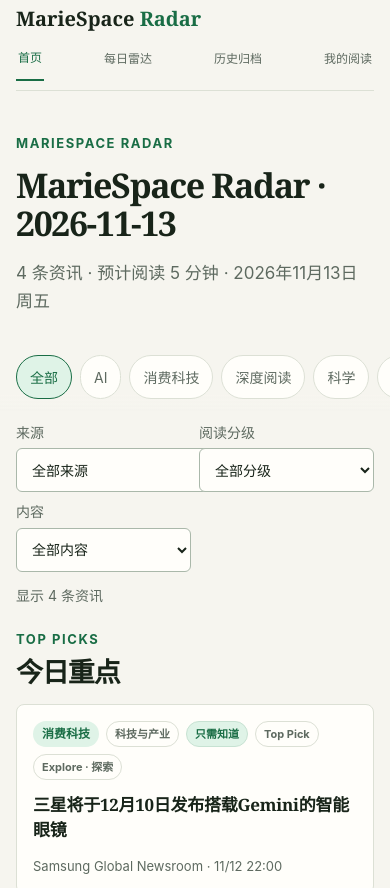
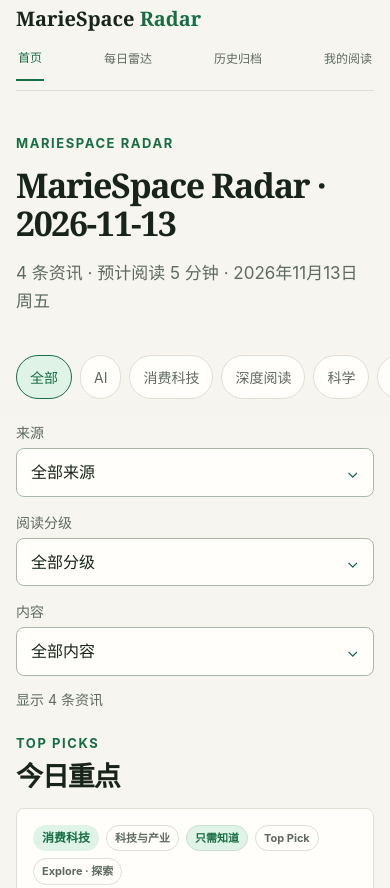
Before and after one commit to Marie-bro/ai-daily-public-site, a website: page index.html in a window 390 px wide. Shown: the top 888 px of the page. Drawn offline with Linux system fonts and the light colour scheme.

Commit message:
Make mobile filters expand in place

```diff
--- a/ai/index.html
+++ b/ai/index.html
@@ -1,5 +1,5 @@
 <!doctype html>
-<html lang="zh-CN" data-root="../" data-page="channel"><head><meta charset="utf-8"><meta name="viewport" content="width=device-width, initial-scale=1"><meta name="description" content="MarieSpace 每日雷达。"><title>每日雷达 · MarieSpace Radar</title><link rel="stylesheet" href="../assets/styles.css?v=radar-mobile1"></head>
+<html lang="zh-CN" data-root="../" data-page="channel"><head><meta charset="utf-8"><meta name="viewport" content="width=device-width, initial-scale=1"><meta name="description" content="MarieSpace 每日雷达。"><title>每日雷达 · MarieSpace Radar</title><link rel="stylesheet" href="../assets/styles.css?v=radar-inline1"></head>
 <body><header class="site-header"><a class="brand" href="../">MarieSpace <span>Radar</span></a><nav aria-label="主导航"><a href="../">首页</a><a class="is-current" href="./">每日雷达</a><a href="../archive/">历史归档</a><a href="../favorites/">我的阅读</a></nav></header>
 <main class="channel-page"><p class="eyebrow">每日高价值信息雷达</p><h1>MarieSpace Radar</h1><p class="lede">覆盖科技与产业、政策与经济、社会趋势、未来机会和深度阅读。</p><p><a class="source-link" href="../archive/?view=research">浏览研究更新 →</a></p><section id="channel-reports" class="report-list" aria-live="polite"><p class="notice">正在读取每日雷达。</p></section><section class="source-note"><h2>来源原则</h2><p>优先采用官方一手来源和权威媒体；发现源只能提供线索，必须追溯到官方或权威事实来源。</p></section></main>
-<footer>MarieSpace Radar · 飞书资讯中心</footer><script src="../assets/site.js?v=radar-mobile1"></script></body></html>
+<footer>MarieSpace Radar · 飞书资讯中心</footer><script src="../assets/site.js?v=radar-inline1"></script></body></html>
--- a/assets/site.js
+++ b/assets/site.js
@@ -308,6 +308,38 @@
     select.append(...choices.map(([value, title]) => optionOf(value, title)));
     return { field, select };
   };
+  const inlinePicker = (control) => {
+    const label = control.field.querySelector("span").textContent;
+    const wrapper = element("div", undefined, "dashboard-picker");
+    const picker = element("details", undefined, "inline-picker");
+    const summary = element("summary");
+    const options = element("div", undefined, "inline-picker-options");
+    const buttons = [...control.select.options].map((option) => {
+      const button = element("button", option.textContent, "inline-picker-option");
+      button.type = "button";
+      button.addEventListener("click", () => {
+        control.select.value = option.value;
+        control.select.dispatchEvent(new Event("change", { bubbles: true }));
+        picker.open = false;
+      });
+      options.append(button);
+      return { button, option };
+    });
+    const sync = () => {
+      const selected = control.select.selectedOptions[0];
+      summary.textContent = selected?.textContent || "请选择";
+      summary.setAttribute("aria-label", `${label}：${summary.textContent}`);
+      buttons.forEach(({ button, option }) => button.setAttribute("aria-pressed", String(option.value === control.select.value)));
+    };
+    control.select.addEventListener("change", sync);
+    picker.addEventListener("toggle", () => {
+      if (picker.open) document.querySelectorAll(".inline-picker[open]").forEach((other) => { if (other !== picker) other.open = false; });
+    });
+    picker.append(summary, options);
+    wrapper.append(control.field, picker);
+    sync();
+    return wrapper;
+  };
   const byLabel = (left, right) => left[1].localeCompare(right[1], "zh-CN");
   const sourceOptions = (entries) => [...new Set(entries.map(({ item }) => item.source).filter(Boolean))].map((source) => [source, source]).sort(byLabel);
   const levelOptions = [["", "全部分级"], ["deep", "建议精读"], ["brief", "只需知道"]];
@@ -349,8 +381,8 @@
     const source = selectField("来源", [["", "全部来源"], ...sourceOptions(entries)]);
     const level = selectField("阅读分级", levelOptions);
     const kind = selectField("内容", [["", "全部内容"], ["research", "研究更新"]]);
-    const fields = element("div", undefined, "reading-toolbar");
-    fields.append(source.field, level.field, kind.field);
+    const fields = element("div", undefined, "reading-toolbar dashboard-toolbar");
+    fields.append(inlinePicker(source), inlinePicker(level), inlinePicker(kind));
     const count = element("p", "", "reading-count");
     count.setAttribute("role", "status");
     target.replaceChildren(filters, fields, count, topSection, ...sections);
--- a/assets/styles.css
+++ b/assets/styles.css
@@ -123,3 +123,37 @@ nav { display:flex; gap:22px; font-size:14px; } nav a { color:var(--muted); text
 @media (max-width:360px) {
   .archive-toolbar { grid-template-columns:1fr; }
 }
+
+:root { --motion-ease:cubic-bezier(.2,0,.2,1); }
+.dashboard-toolbar { grid-template-columns:repeat(3,minmax(0,1fr)); }
+.dashboard-picker { min-width:0; }
+.inline-picker { display:none; }
+.filter-button,.source-link,.favorite-button,.inline-picker-option { transition:background-color .22s var(--motion-ease),border-color .22s var(--motion-ease),color .22s var(--motion-ease),transform .22s var(--motion-ease); }
+.filter-button:active,.favorite-button:active,.inline-picker-option:active { transform:scale(.98); }
+.story-card { transition:border-color .24s var(--motion-ease),transform .24s var(--motion-ease),box-shadow .24s var(--motion-ease); }
+.story-card:hover,.story-card:focus-visible { box-shadow:0 8px 24px rgb(31 55 37 / 8%); }
+@keyframes surface-enter { from { opacity:.65; transform:translateY(8px); } to { opacity:1; transform:translateY(0); } }
+@keyframes option-enter { from { opacity:0; transform:translateY(-7px) scale(.985); } to { opacity:1; transform:translateY(0) scale(1); } }
+.dashboard-hero,.dashboard-section:not([hidden]) .story-card:not([hidden]) { animation:surface-enter .3s var(--motion-ease) both; }
+
+@media (max-width:640px) {
+  .dashboard-toolbar { grid-template-columns:1fr; gap:14px; }
+  .dashboard-picker > .reading-field select { display:none; }
+  .inline-picker { display:block; margin-top:4px; min-width:0; }
+  .inline-picker > summary { display:flex; align-items:center; justify-content:space-between; min-height:48px; padding:10px 14px; border:1px solid #aab8aa; border-radius:8px; background:var(--card); color:var(--ink); cursor:pointer; list-style:none; transition:border-color .22s var(--motion-ease),background-color .22s var(--motion-ease); }
+  .inline-picker > summary::-webkit-details-marker { display:none; }
+  .inline-picker > summary::after { content:"⌄"; margin-left:12px; color:var(--accent); transition:transform .24s var(--motion-ease); }
+  .inline-picker[open] > summary { border-color:var(--accent); border-radius:8px 8px 0 0; }
+  .inline-picker[open] > summary::after { transform:rotate(180deg); }
+  .inline-picker > summary:focus-visible,.inline-picker-option:focus-visible { outline:3px solid var(--accent); outline-offset:2px; }
+  .inline-picker-options { display:grid; max-height:min(48vh,320px); overflow-y:auto; padding:5px; border:1px solid var(--accent); border-top:0; border-radius:0 0 8px 8px; background:var(--card); }
+  .inline-picker[open] .inline-picker-options { animation:option-enter .24s var(--motion-ease) both; }
+  .inline-picker-option { width:100%; min-height:44px; padding:10px 12px; border:0; border-radius:6px; background:transparent; color:var(--ink); font:inherit; text-align:left; cursor:pointer; }
+  .inline-picker-option[aria-pressed="true"] { background:var(--soft); color:var(--accent); font-weight:700; }
+  .inline-picker-option:hover,.inline-picker-option:focus-visible { background:var(--soft); }
+}
+
+@media (prefers-reduced-motion:reduce) {
+  .dashboard-hero,.dashboard-section:not([hidden]) .story-card:not([hidden]),.inline-picker[open] .inline-picker-options { animation:none; }
+  .filter-button,.source-link,.favorite-button,.inline-picker-option,.story-card,.inline-picker > summary,.inline-picker > summary::after { transition:none; }
+}
--- a/index.html
+++ b/index.html
@@ -1,5 +1,5 @@
 <!doctype html>
-<html lang="zh-CN" data-root="./" data-page="home"><head><meta charset="utf-8"><meta name="viewport" content="width=device-width, initial-scale=1"><meta name="description" content="MarieSpace Radar：每日高价值信息雷达。"><title>MarieSpace Radar · 每日高价值信息雷达</title><link rel="stylesheet" href="assets/styles.css?v=radar-mobile1"></head>
+<html lang="zh-CN" data-root="./" data-page="home"><head><meta charset="utf-8"><meta name="viewport" content="width=device-width, initial-scale=1"><meta name="description" content="MarieSpace Radar：每日高价值信息雷达。"><title>MarieSpace Radar · 每日高价值信息雷达</title><link rel="stylesheet" href="assets/styles.css?v=radar-inline1"></head>
 <body><header class="site-header"><a class="brand" href="./" aria-label="MarieSpace Radar 首页">MarieSpace <span>Radar</span></a><nav aria-label="主导航"><a class="is-current" href="./">首页</a><a href="ai/">每日雷达</a><a href="archive/">历史归档</a><a href="./favorites/">我的阅读</a></nav></header>
 <main class="dashboard-page"><header class="report-header dashboard-hero"><p class="eyebrow">MARIESPACE RADAR</p><h1 id="report-title">正在载入每日雷达</h1><p class="lede" id="report-meta">每天筛选真正值得知道、可能影响未来判断、学习方向、职业机会和社会趋势的信息。</p></header><section id="daily-report" aria-live="polite"><p class="notice">正在读取已验证雷达内容。</p></section><section class="archive-preview dashboard-archive"><p class="eyebrow">历史归档</p><h2>按日期回看 MarieSpace Radar</h2><p>每期雷达独立保存，频道筛选和资讯详情均可继续访问。</p><a class="text-link" href="archive/">浏览历史归档 →</a></section></main>
-<footer>MarieSpace Radar · 飞书资讯中心</footer><script src="assets/site.js?v=radar-mobile1"></script></body></html>
+<footer>MarieSpace Radar · 飞书资讯中心</footer><script src="assets/site.js?v=radar-inline1"></script></body></html>
```
Also changed, not shown: archive/index.html (+2 -2 lines), daily/ai/index.html (+2 -2 lines), favorites/index.html (+2 -2 lines).
